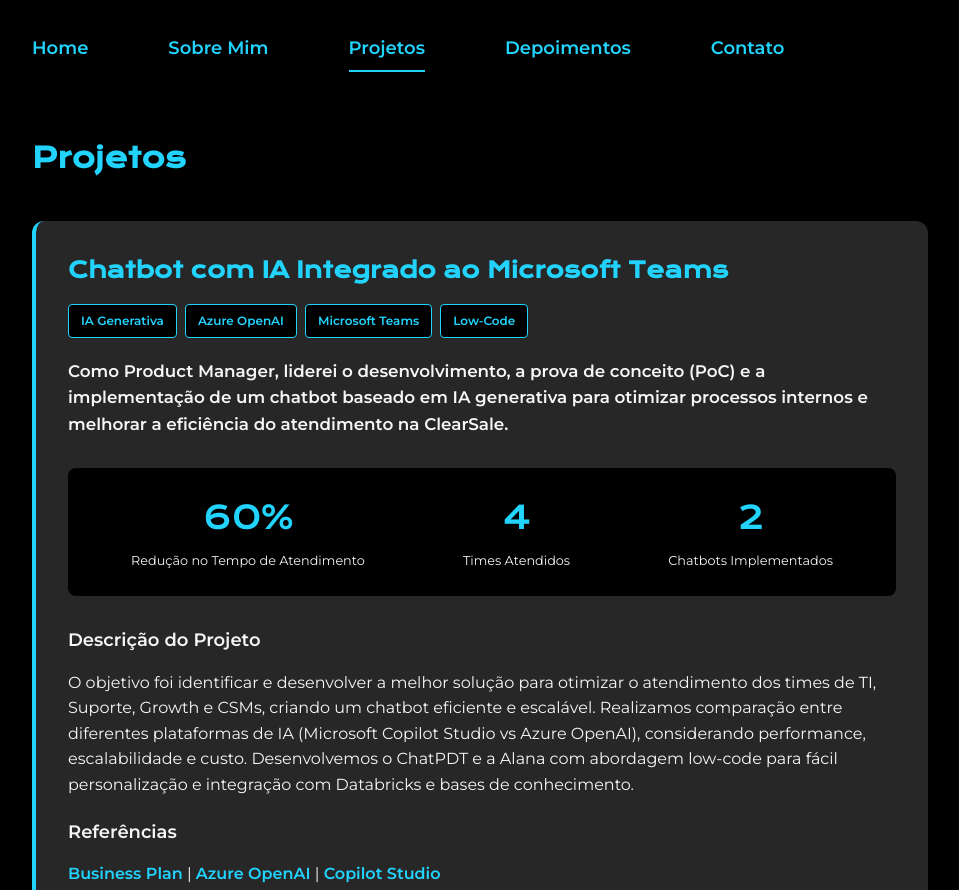
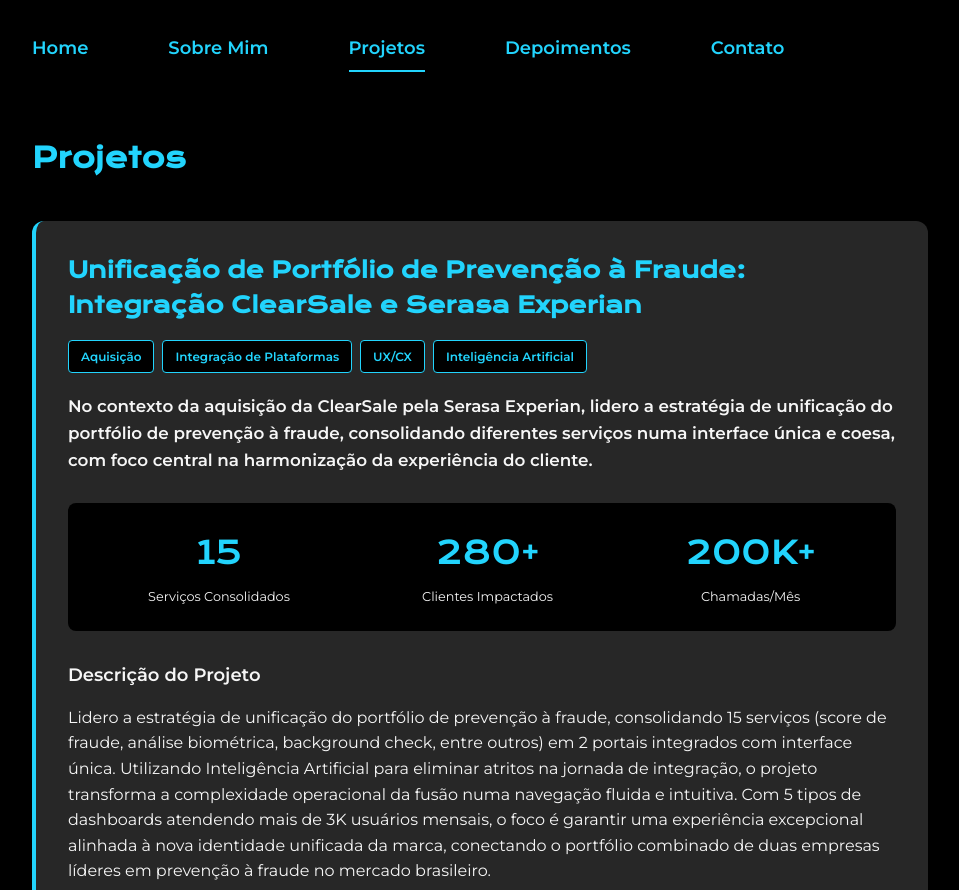
Before and after one commit to maricoralina/maricoralina.github.io, a plain HTML site: page projetos.html in a window 1280 px wide. Shown: the top 890 px of the page, without its empty margins (160-1119 px from the left). Drawn offline with nearby package versions, Linux system fonts and the light colour scheme.

Commit message:
feat: added new project to the portfolio

```diff
--- a/projetos.html
+++ b/projetos.html
@@ -20,6 +20,38 @@
 
     <section id="projetos">
         <h2>Projetos</h2>
+
+        <article class="project-card">
+            <div class="project-header">
+                <h3>Unificação de Portfólio de Prevenção à Fraude: Integração ClearSale e Serasa Experian</h3>
+                <div class="project-tags">
+                    <span class="tag">Aquisição</span>
+                    <span class="tag">Integração de Plataformas</span>
+                    <span class="tag">UX/CX</span>
+                    <span class="tag">Inteligência Artificial</span>
+                </div>
+            </div>
+
+            <p class="project-intro">No contexto da aquisição da ClearSale pela Serasa Experian, lidero a estratégia de unificação do portfólio de prevenção à fraude, consolidando diferentes serviços numa interface única e coesa, com foco central na harmonização da experiência do cliente.</p>
+
+            <div class="project-metrics">
+                <div class="metric-item">
+                    <span class="metric-value">15</span>
+                    <span class="metric-label">Serviços Consolidados</span>
+                </div>
+                <div class="metric-item">
+                    <span class="metric-value">280+</span>
+                    <span class="metric-label">Clientes Impactados</span>
+                </div>
+                <div class="metric-item">
+                    <span class="metric-value">200K+</span>
+                    <span class="metric-label">Chamadas/Mês</span>
+                </div>
+            </div>
+
+            <h4>Descrição do Projeto</h4>
+            <p>Lidero a estratégia de unificação do portfólio de prevenção à fraude, consolidando 15 serviços (score de fraude, análise biométrica, background check, entre outros) em 2 portais integrados com interface única. Utilizando Inteligência Artificial para eliminar atritos na jornada de integração, o projeto transforma a complexidade operacional da fusão numa navegação fluida e intuitiva. Com 5 tipos de dashboards atendendo mais de 3K usuários mensais, o foco é garantir uma experiência excepcional alinhada à nova identidade unificada da marca, conectando o portfólio combinado de duas empresas líderes em prevenção à fraude no mercado brasileiro.</p>
+        </article>
 
         <article class="project-card">
             <div class="project-header">
```
Also changed, not shown: depoimentos.html (+30 -17 lines).
